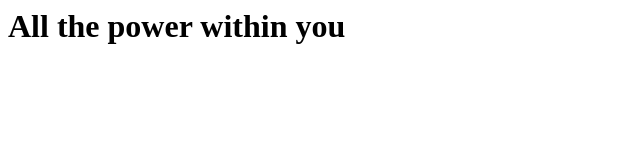
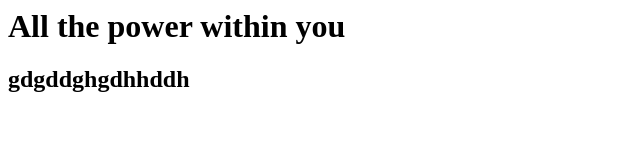
Before and after one commit to anshulsingh012024/firstgitproject, a plain HTML site: page index.html in a window 1280 px wide. Shown: the whole page, without its empty margins (0-640 px from the left). Drawn offline with Linux system fonts and the light colour scheme.

Commit message:
changes in index

```diff
--- a/index.html
+++ b/index.html
@@ -2,6 +2,7 @@
 
 	<body>
 		<h1>All the power within you</h1>
+		<h2>gdgddghgdhhddh</h2>
 	</body>
 
 
```
